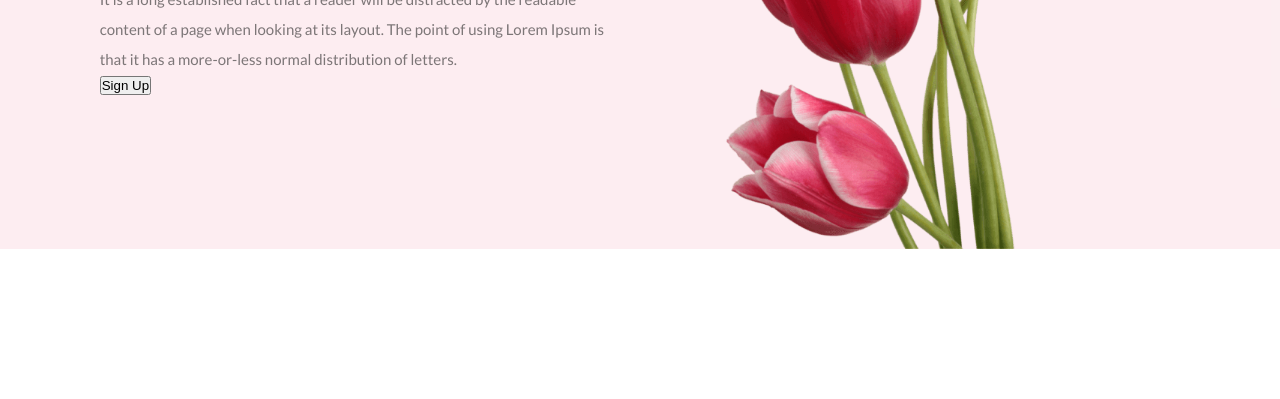
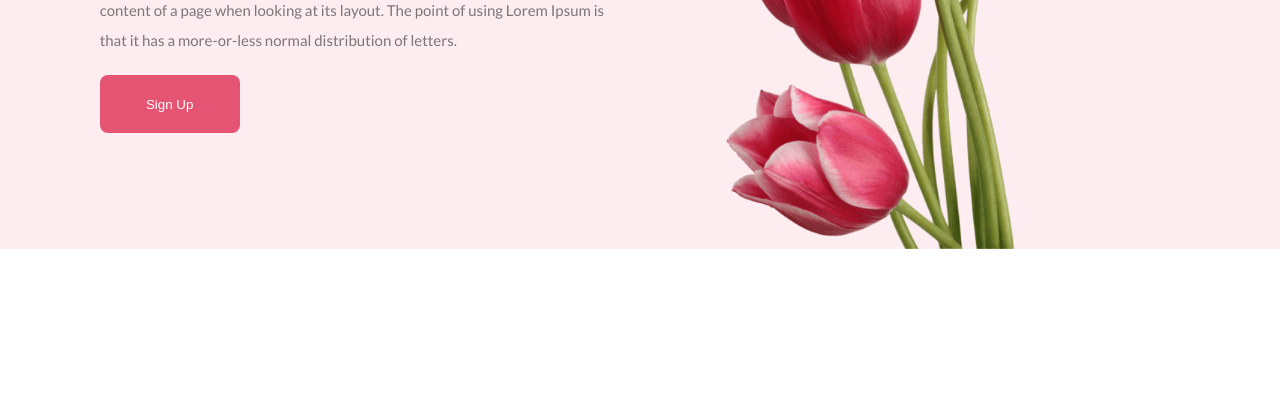
Before and after one commit to Anikcse18/flower-shop-website, a plain HTML site: page index.html in a window 1280 px wide. Shown: the part 401-800 px from the top of the page. Drawn offline with Linux system fonts and the light colour scheme.

Commit message:
add button

```diff
--- a/Style/style.css
+++ b/Style/style.css
@@ -48,4 +48,17 @@ header{
     font-size: 15px;
     font-weight: 400;
     line-height: 30px;
+
+    margin: 20px 0;
 }
+
+.primary-btn{
+    width: 140px;
+    height: 58px;
+    padding: 20px 43px;
+    background-color: #E55473;
+    border: none;
+    border-radius: 8px;
+    color: #fff;
+
+}
--- a/index.html
+++ b/index.html
@@ -45,6 +45,18 @@
 
     <main>
 
+       <section class="screen-size ">
+
+        <div class="feature-container">
+
+
+        </div>
+
+
+
+
+       </section>
+
 
 
     </main>
```
